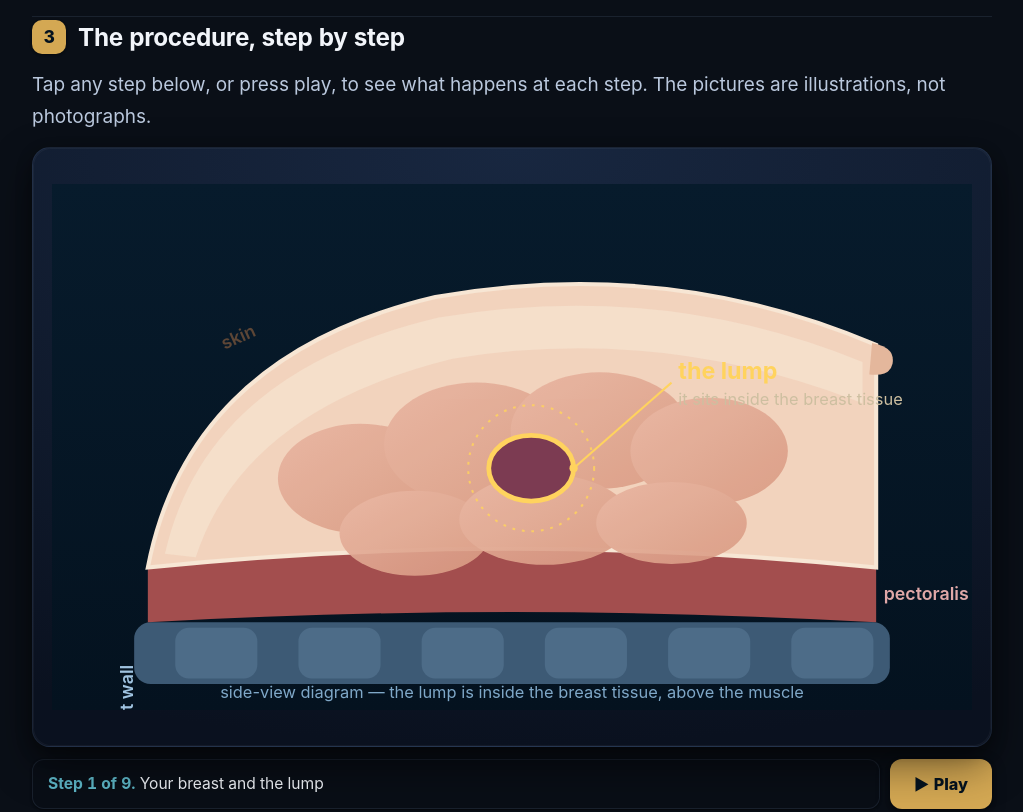
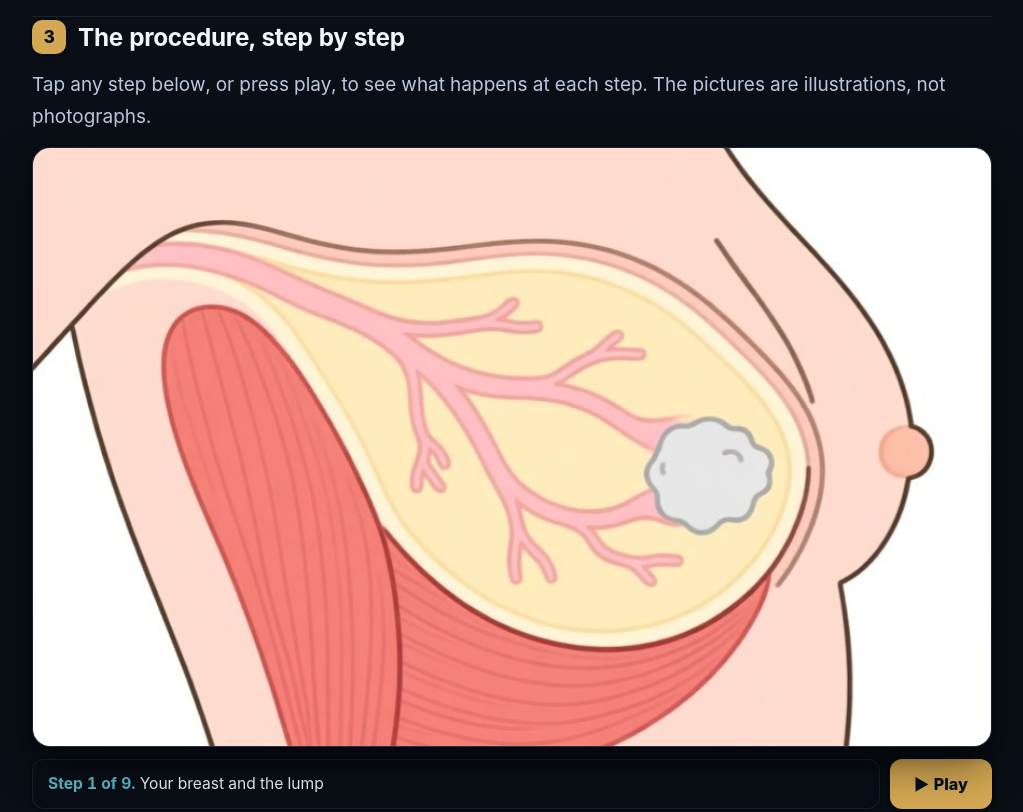
Before and after one commit to alexyap89/breast-biopsy-leaflet, a plain HTML site: page index2.html in a window 1280 px wide. Shown: the part 1380-2192 px from the top of the page, without its empty margins (128-1151 px from the left). Drawn offline with Linux system fonts and the light colour scheme.

Commit message:
media assets: adopt generated stills over SVGs and wrong beats — b1 breast anatomy illustration, b7 marker-clip illustration (both replaced hand-drawn SVG), b4 LA injection (was gauze), b5 scalpel nick (was marker pen), b6 biopsy gun at entry beside probe (was bare probe); alts updated, stale files removed

```diff
--- a/index2.html
+++ b/index2.html
@@ -589,7 +589,7 @@ const I18N={"en":{"html":{"k01":"Larger text","k02":"High contrast","k03":"Print
   const STEPS = [
     {t:"Your breast and the lump",
      n:"The lump your doctor wants to check is inside your breast. Most breast lumps are not cancer, but a sample is the only way to know for certain.",
-     media:{kind:'svg', src:'assets/b1_anatomy.svg', alt:"Side-view diagram of the breast showing the lump sitting inside the breast tissue, above the chest muscle."}},
+     media:{kind:'img', src:'assets/b1_anatomy.jpg', alt:"Side-view illustration of the breast: fat, gland and ducts around a grey lump, sitting on the chest muscle."}},
     {t:"Finding the lump with ultrasound",
      n:"You lie on your back with your arm above your head. The doctor moves an ultrasound probe over the skin, and the screen shows the lump, where it sits and how deep it is.",
      media:{kind:'vid', src:'assets/m2_probe_glide.mp4', poster:'assets/b2_probe.jpg', alt:"A sterile-sleeved ultrasound probe glides over the skin with a little clear gel, guided by a gloved hand."}},
@@ -598,16 +598,16 @@ const I18N={"en":{"html":{"k01":"Larger text","k02":"High contrast","k03":"Print
      media:{kind:'vid', src:'assets/m3_drape.mp4', poster:'assets/b3_drape.jpg', alt:"Gloved hands unfold a light-blue sterile drape and bring it gently toward you."}},
     {t:"Numbing the area",
      n:"Local anaesthetic is injected into the skin and deeper into the breast. It stings for a few seconds, and then the area goes numb. You stay awake the whole time.",
-     media:{kind:'img', src:'assets/b4_lido.jpg', alt:"The masked, capped clinician leans over holding a folded stack of white sterile gauze, reaching gently down toward the blue drape."}},
+     media:{kind:'img', src:'assets/b4_lido.jpg', alt:"A small syringe with a fine needle is poised at the numbed skin beside the areola; gloved hands steady the breast under a blue drape."}},
     {t:"A small nick in the skin",
      n:"The anaesthetic has taken effect and the skin is numb. A tiny nick is made in the skin at the spot the needle will enter, so the biopsy needle passes through cleanly.",
-     media:{kind:'img', src:'assets/b5_mark.jpg', alt:"A blue-gloved hand touches a violet marking pen to the light-blue sterile drape."}},
+     media:{kind:'img', src:'assets/b5_nick.jpg', alt:"A blue-gloved hand holds a fine scalpel blade against the numb skin, making a tiny nick at the entry spot."}},
     {t:"The biopsy needle goes in",
      n:"The biopsy needle is introduced under ultrasound guidance and guided into the lump. Each time the device fires, a thin core of tissue is taken; the needle is drawn back and re-introduced until enough tissue has been collected.",
-     media:{kind:'img', src:'assets/b6_probe.jpg', alt:"A blue-gloved hand rests a grey ultrasound probe with coiled cable on the light-blue sterile drape."}},
+     media:{kind:'img', src:'assets/b6_needle.jpg', alt:"Beside the sheathed ultrasound probe, a biopsy device with a long fine needle rests at the entry point in the skin."}},
     {t:"The marker clip",
      n:"A very small clip is left at the spot, so the area can be found again later. You cannot feel it, and it is safe to have an MRI scan with it in place.",
-     media:{kind:'svg', src:'assets/b7_clip.svg', alt:"Side-view diagram: a marker clip about four millimetres across is left at the sampling spot; a magnified inset shows the clip."}},
+     media:{kind:'img', src:'assets/b7_clip.jpg', alt:"Side-view illustration: a thin delivery needle places a small metallic marker clip at the sampling spot; a magnified inset shows the clip."}},
     {t:"Pressure, then a dressing",
      n:"Firm pressure is held over the spot to stop any bleeding, then a dressing is applied. It stays on, and stays dry, for 48 hours.",
      media:{kind:'img', src:'assets/b8_dressing.jpg', alt:"A single blue-gloved hand rests on a folded stack of white sterile gauze lying flat on the light-blue drape, a roll of pale tape beside it."}},
```
Also changed, not shown: src2/app_media.js (+5 -5 lines), assets/b1_anatomy.jpg (added), assets/b1_anatomy.svg (deleted), assets/b4_lido.jpg, assets/b5_mark.jpg (deleted), assets/b5_nick.jpg (added), assets/b6_needle.jpg (added), assets/b6_probe.jpg (deleted), assets/b7_clip.jpg (added), assets/b7_clip.svg (deleted).
